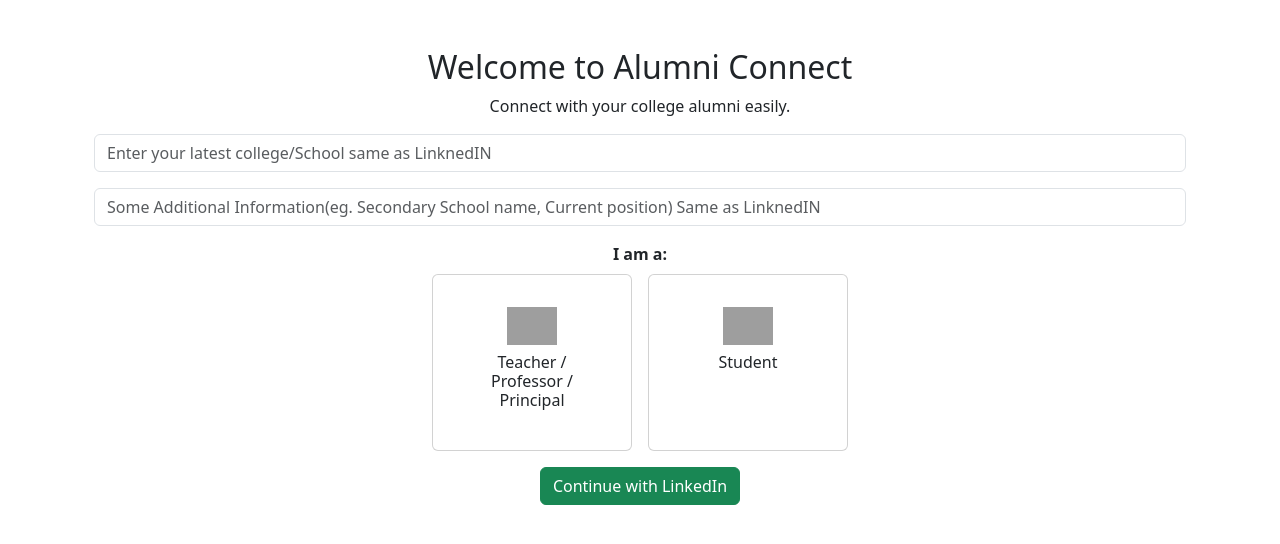
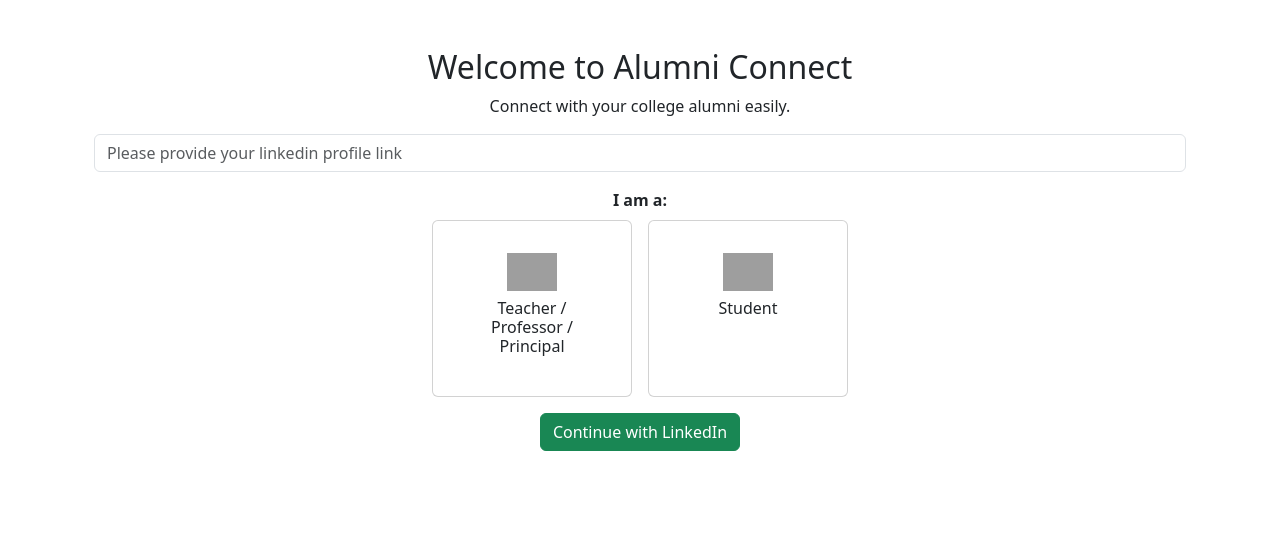
Before and after one commit to YugalSingh624/LinkedIN-Agent, a Flask app: page / in a window 1280 px wide. Shown: the part 56-600 px from the top of the page. Run offline with Flask 3, Linux system fonts and the light colour scheme; grey boxes are pictures that could not be loaded.

Commit message:
direct linedin profile link

```diff
--- a/app.py
+++ b/app.py
@@ -78,16 +78,16 @@ def handle_login():
     Handles form-based login from index.html.
     """
     education = request.form.get("name")
-    add_info = request.form.get("email")
+    # add_info = request.form.get("email")
     role = request.form.get("role")  # Get the user's role
 
-    if not education or not add_info or not role:
+    if not education  or not role:
         flash("Please enter all required information.", "danger")
         return redirect(url_for("home"))
 
     # Store in session
     session["education"] = education
-    session["add_info"] = add_info
+    # session["add_info"] = add_info
     session["role"] = role  # Store the role in the session
 
     # print(session["education"])
@@ -195,12 +195,14 @@ def callback():
 
 
         # For LinkedIn URL search, use the first institution if multiple are present
-        session["linkedin_url"] = search_linkedin_profile_advanced(
-            session["first_name"],
-            session["last_name"],
-            session["education"],
-            session["add_info"]
-        )
+        # session["linkedin_url"] = search_linkedin_profile_advanced(
+        #     session["first_name"],
+        #     session["last_name"],
+        #     session["education"],
+        #     session["add_info"]
+        # )
+        session["linkedin_url"] = session["education"]
+
 
         # print("The Linked Profile is:",session["linkedin_url"])
         # Directly assign the education details from the provided JSON
--- a/templates/index.html
+++ b/templates/index.html
@@ -9,11 +9,11 @@
     <!-- Login Form -->
     <form id="loginForm" method="POST" action="{{ url_for('handle_login') }}" class="mt-3">
         <div class="mb-3">
-            <input type="text" id="name" name="name" class="form-control" placeholder="Enter your latest college/School same as LinknedIN" required>
+            <input type="text" id="name" name="name" class="form-control" placeholder="Please provide your linkedin profile link" required>
         </div>
-        <div class="mb-3">
+        <!-- <div class="mb-3">
             <input type="text" id="email" name="email" class="form-control" placeholder="Some Additional Information(eg. Secondary School name, Current position) Same as LinknedIN" required>
-        </div>
+        </div> -->
 
         <!-- Role Selection -->
         <div class="mb-3">
```
